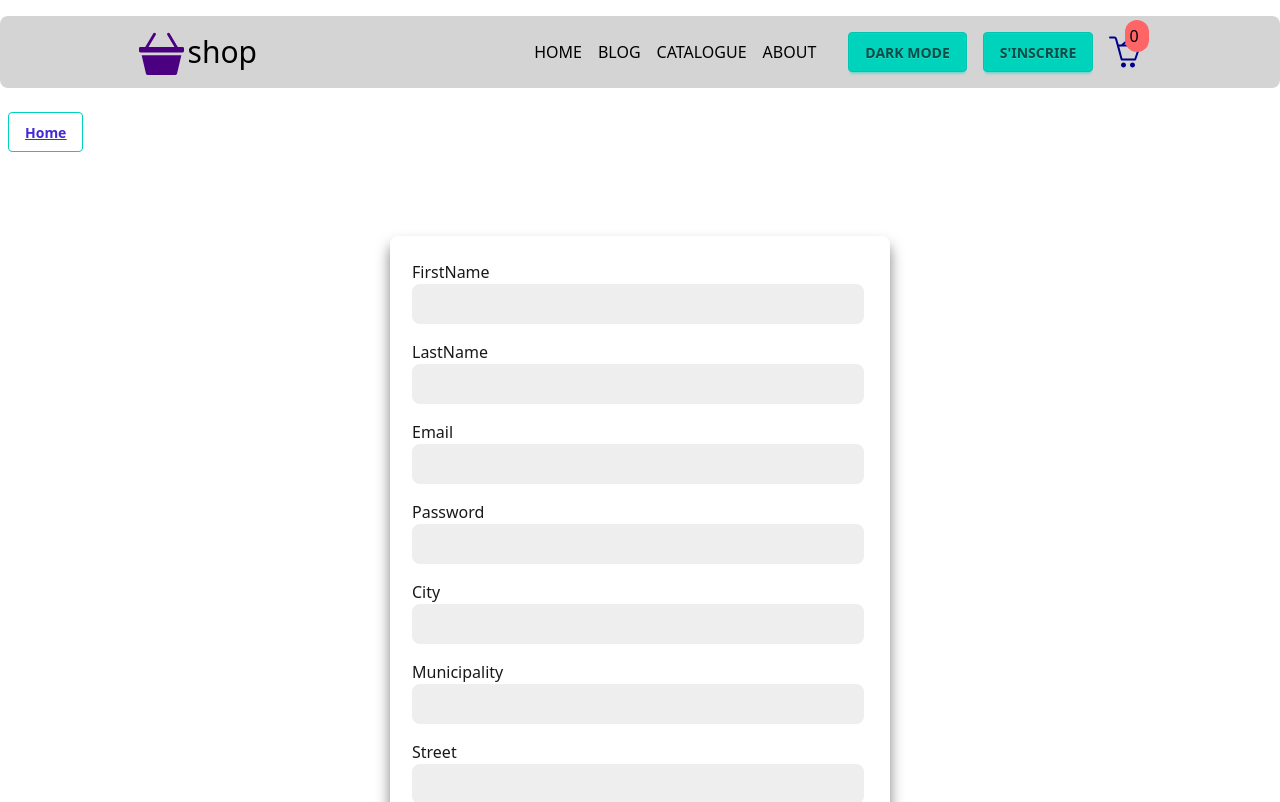
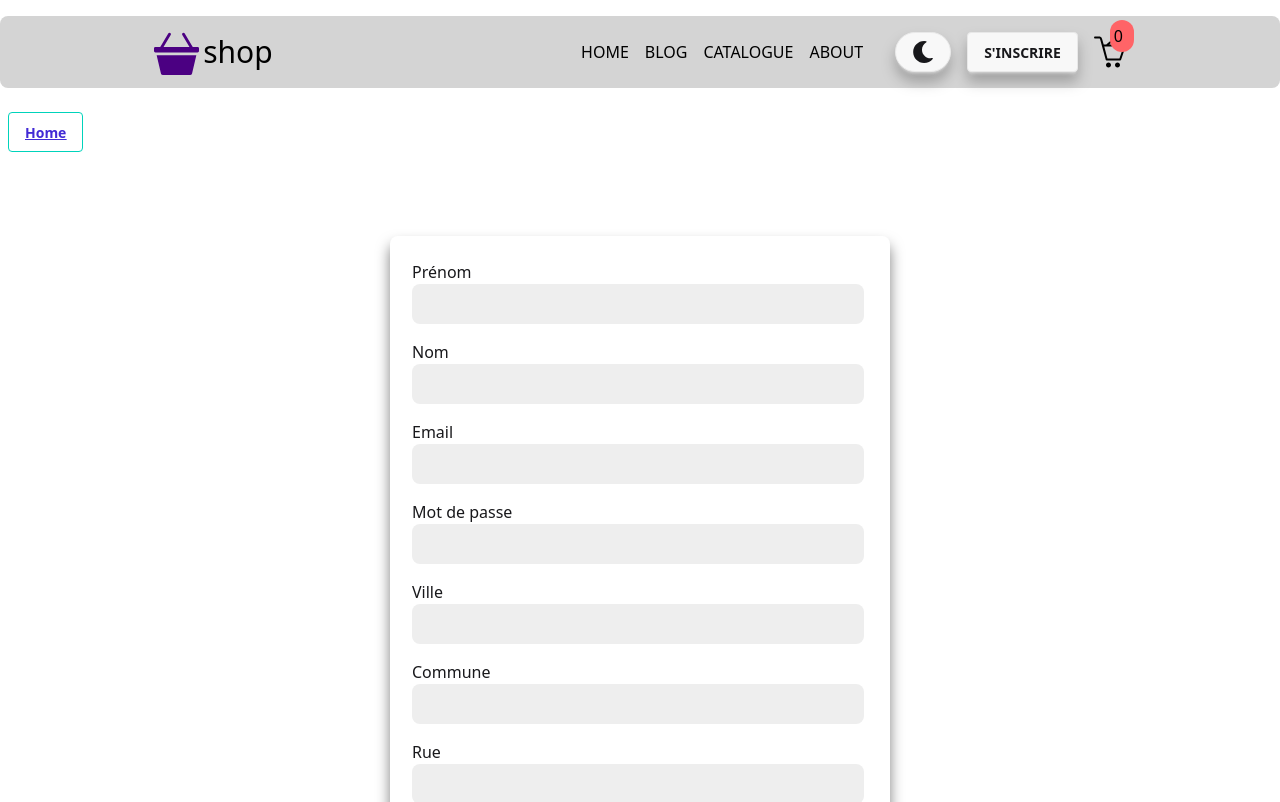
Before and after one commit to elhalj/shop-with-typscript, a React (Vite) app: page /auth/signup in a window 1280 px wide. Shown: the top 802 px of the page. Built offline with nearby package versions, Linux system fonts and the light colour scheme.

Commit message:
Ajout de tostify, modifiacation dans userStore et signup

```diff
--- a/package.json
+++ b/package.json
@@ -17,6 +17,7 @@
     "react-dom": "^19.1.0",
     "react-icons": "^5.5.0",
     "react-router-dom": "^7.6.0",
+    "react-toastify": "^11.0.5",
     "tailwindcss": "^4.1.7",
     "zustand": "^5.0.5"
   },
--- a/src/App.tsx
+++ b/src/App.tsx
@@ -6,6 +6,8 @@ import Header from "./components/Header";
 import { useContext } from "react";
 import { ThemeContext } from "./context";
 import Details from "./pages/articles/Details";
+import { ToastContainer } from 'react-toastify';
+import 'react-toastify/dist/ReactToastify.css';
 
 const App = () => {
   const themeContext = useContext(ThemeContext);
@@ -26,6 +28,7 @@ const App = () => {
       </Routes>
       {/* footer */}
       <Footer />
+      <ToastContainer position="top-right" autoClose={3000} />
     </div>
   );
 };
--- a/src/components/Header.tsx
+++ b/src/components/Header.tsx
@@ -1,6 +1,8 @@
 import { Link, NavLink, useLocation } from "react-router-dom";
 import { SlBasketLoaded } from "react-icons/sl";
 import { BsFillBasket3Fill } from "react-icons/bs";
+import { FaMoon } from "react-icons/fa";
+import { LuSun } from "react-icons/lu";
 
 type ThemeProps = {
   /**
@@ -21,7 +23,7 @@ const Header = ({ theme, toggleTheme }: ThemeProps) => {
   const location = useLocation();
 
   return (
-    <div data-theme={theme} className="sticky top-4 z-10 my-4">
+    <div data-theme={theme} className="sticky top-4 z-10 my-4 bg-transparent">
       {/* nav */}
       <div className="container mx-auto flex justify-around items-center bg-neutral-300 text-black rounded-lg">
         <div >
@@ -73,7 +75,7 @@ const Header = ({ theme, toggleTheme }: ThemeProps) => {
           <li className="flex flex-row-reverse justify-center items-center">
             <NavLink to="/basket">
               <div className="relative">
-                <SlBasketLoaded size={32} color="darkblue" />
+                <SlBasketLoaded size={32}  />
                 <span className="absolute -top-4 -right-2 bg-red-400 p-1 w-6 h-auto rounded-full">
                   {/* le nombre d'items dans le panier (0 si pas sur la page panier) a changer plus tard */}
                   {location.pathname === "/basket" ? "1" : "0"}
@@ -82,10 +84,10 @@ const Header = ({ theme, toggleTheme }: ThemeProps) => {
             </NavLink>
 
             <div className="container mx-auto p-4">
-              <button className="btn btn-accent uppercase" onClick={toggleTheme}>
-                {theme === "light" ? "Dark mode" : "Light mode"}
-              </button>
-              <button className="btn btn-accent ml-4 uppercase">
+              <div className="btn  rounded-full transition-all duration-500 uppercase drop-shadow-xl/25" onClick={toggleTheme}>
+                {theme === "light" ? (<FaMoon size={22}/>) : (<LuSun size={22} color="yellow"/>)}
+              </div>
+              <button className="btn  ml-4 uppercase drop-shadow-xl/25">
                 <Link to="/auth/signup">S'Inscrire</Link>
               </button>
             </div>
--- a/src/components/Input.tsx
+++ b/src/components/Input.tsx
@@ -24,7 +24,8 @@ const Input = ({
   error,
 }: InputProps) => {
   const [formData, setFormData] = useState<Record<string, string>>({
-    ...initialData,
+    ...Object.fromEntries(fields.map((f) => [f.name, ""])),
+    ...initialData
   });
   const [isLoading, setIsLoading] = useState(false);
 
--- a/src/pages/auth/Signup.tsx
+++ b/src/pages/auth/Signup.tsx
@@ -1,25 +1,51 @@
 import { Link } from "react-router-dom"
 import type { Field } from "../../components/Input"
 import Input from "../../components/Input"
+import { UseUserStore } from "../../store/userStore/UserStore"
+import { useEffect } from "react"
 
 const fields: Field[] = [
-    { name: "firstName", label: "FirstName", type: "text" },
-    { name: "lastName", label: "LastName", type: "text" },
+    { name: "firstName", label: "Prénom", type: "text" },
+    { name: "name", label: "Nom", type: "text" },
     { name: "email", label: "Email", type: "email" },
-    { name: "password", label: "Password", type: "password" },
-    { name: "address.city", label: "City", type: "text" },
-    { name: "address", label: "Municipality", type: "text" },
-    {name: "address.street", label: "Street", type: "text"}
+    { name: "password", label: "Mot de passe", type: "password" },
+    { name: "address.city", label: "Ville", type: "text" },
+    { name: "address.municipality", label: "Commune", type: "text" },
+    { name: "address.street", label: "Rue", type: "text" }
 ]
 
 const Signup = () => {
+    const {signup, error, isSignUp, resetError} = UseUserStore()
+
+  useEffect(() => {
+    return () => resetError();
+  },[])
     const handleSubmit = async (data: Record<string, string>) => {
-        console.log(data)
+        const address = {
+            city: data['address.city'],
+            municipality: data['address.municipality'],
+            street: data['address.street']
         }
+        await signup(
+            data.name,
+            data.firstName,
+            data.email,
+            data.password,
+            address
+        )
+    }
+
     return (
         <div>
             <button className="btn btn-link m-2 border-accent"><Link to='/'>Home</Link></button>
-       <Input fields={fields} handleSubmit={handleSubmit} initialData={{}} submitText="Sign Up" loadingText="Loading..." error={null}/>
+            <Input
+                fields={fields}
+                handleSubmit={handleSubmit}
+                initialData={{}}
+                submitText="Sign Up"
+               error={error} // Passez l'erreur au composant
+  loadingText={isSignUp ? "Création en cours..." : "Loading..."}
+            />
         </div>
     )
 }
--- a/src/store/userStore/UserStore.tsx
+++ b/src/store/userStore/UserStore.tsx
@@ -1,5 +1,6 @@
 import { create } from "zustand";
 import type { UserData } from "../../types/userTypes";
+import { toast } from 'react-toastify';
 
 type UserStore = {
   user: UserData | null;
@@ -13,11 +14,13 @@ type UserStore = {
     name: string,
     firstName: string,
     email: string,
+    password: string,
     address: { city: string; municipality: string; street: string }
   ) => Promise<void>;
   logout: () => void;
     updateProfile: (data: Partial<UserData>) => Promise<void>;
-    checkUser: (data: UserData) => Promise<void>;
+  checkUser: () => Promise<void>;
+  resetError: () => void;
 };
 
 export const UseUserStore = create<UserStore>((set, get) => ({
@@ -26,7 +29,7 @@ export const UseUserStore = create<UserStore>((set, get) => ({
   isSignUp: false,
   error: null,
   token: localStorage.getItem('token'),
-  isAuthenticated: !!get().token,
+  isAuthenticated: !!localStorage.getItem('token'),
 
     login: async (email: string, password: string) => {
         set({ isLogin: true });
@@ -36,12 +39,17 @@ export const UseUserStore = create<UserStore>((set, get) => ({
         headers: { "Content-Type": "application/json" },
         body: JSON.stringify({ email, password }),
       });
-      const data = await response.json();
+      const data: { token: string; data: UserData; error?: { message: string } } = await response.json();
+      if (!response.ok) {
+        throw new Error(data.error?.message || 'Identifiants incorrects');
+      }
       set({ token: data.token, user: data.data, isAuthenticated: true });
       localStorage.setItem("token", data.token);
+      toast.success('Connexion réussie ! Bienvenue !');
     } catch (error) {
-        const typeError = error as Error
+      const typeError = error as Error;
       set({ error: typeError.message });
+      toast.error(typeError.message);
     } finally {
         set({ isSignUp: false });
     }
@@ -51,6 +59,7 @@ export const UseUserStore = create<UserStore>((set, get) => ({
     name: string,
     firstName: string,
     email: string,
+    password: string,
     address: { city: string; municipality: string; street: string }
   ) => {
       set({ isSignUp: true });
@@ -58,14 +67,19 @@ export const UseUserStore = create<UserStore>((set, get) => ({
       const response = await fetch("http://localhost:5001/api/user/signUp", {
         method: "POST",
         headers: { "Content-Type": "application/json" },
-        body: JSON.stringify({ name, firstName, email, address }),
+        body: JSON.stringify({ name, firstName, email,password, address }),
       });
-      const data = await response.json();
+      const data: { token: string; data: UserData; error?: { message: string } } = await response.json();
+      if (!response.ok) {
+        throw new Error(data.error?.message || 'Une erreur est survenue');
+      }
       set({ token: data.token, user: data.data, isAuthenticated: true });
       localStorage.setItem("token", data.token);
+      toast.success('Inscription réussie ! Bienvenue !');
     } catch (error) {
-       const typeError = error as Error
+      const typeError = error as Error;
       set({ error: typeError.message });
+      toast.error(typeError.message);
     } finally {
         set({ isSignUp: false });
     }
@@ -94,15 +108,14 @@ export const UseUserStore = create<UserStore>((set, get) => ({
     }
   },
 
-  checkUser: async (data: UserData) => {
+  checkUser: async () => {
     try {
       const response = await fetch(`http://localhost:5001/api/user/check`, {
         method: "GET",
         headers: {
           Authorization: `Bearer ${get().token}`,
           "Content-Type": "application/json",
-        },
-        body: JSON.stringify(data),
+        }
       });
       const checkedUser = await response.json();
       if (checkedUser.data._id !== get().user?._id) {
@@ -113,4 +126,8 @@ export const UseUserStore = create<UserStore>((set, get) => ({
       set({ error: typeError.message });
     }
   },
+
+  resetError: () => {
+    set({error: null})
+  }
 }));
```
Also changed, not shown: 1 other file (tests, documents, lock files or other folders). Lines whose indentation alone changed are shown as unchanged.
